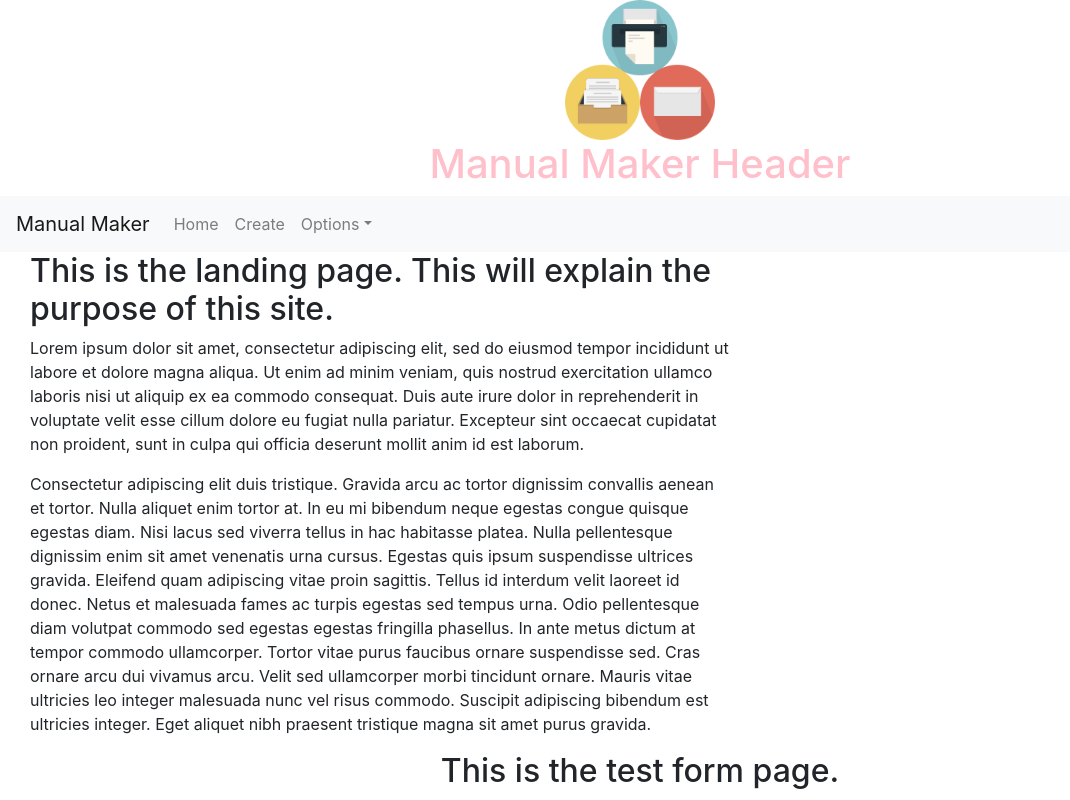
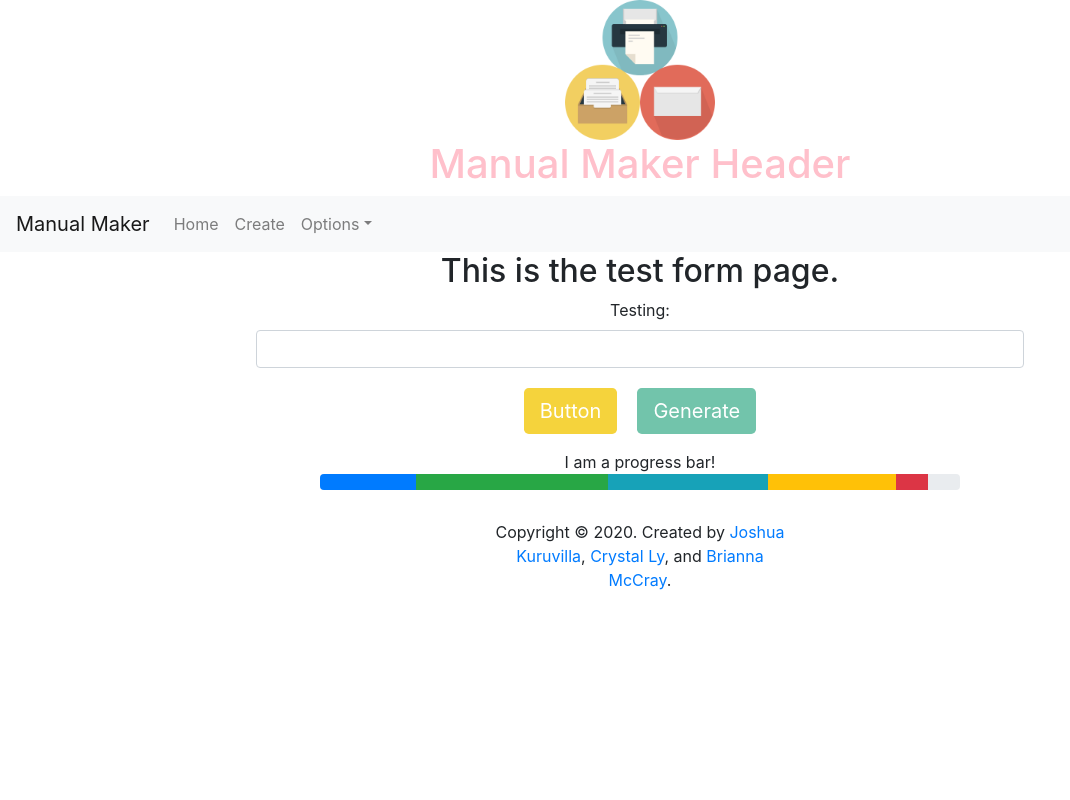
Before and after one commit to joshkuruvilla512/Manual-maker, a React (Create React App) app in the folder client/: page /forms in a window 1280 px wide. Shown: the top 800 px of the page, without its empty margins (0-1070 px from the left). Built offline with nearby package versions, Linux system fonts and the light colour scheme.

Commit message:
Added routing for pages

```diff
--- a/client/src/App.js
+++ b/client/src/App.js
@@ -1,5 +1,7 @@
 import React from 'react';
 // import logo from './logo.svg';
+import { BrowserRouter, Route } from 'react-router-dom';
+
 import './App.scss';
 import Landing from "../src/components/pages/landing/landing";
 import Forms from "../src/components/TestForm/testForm";
@@ -11,11 +13,16 @@ import ProgressBar from "./components/utilityComponents/ProgressBar";
 function App() {
   return (
     <div className="App">
-      <Header />
-      <MenuNavigation />
-      <Landing />
-      <Forms />
-      <ProgressBar />
+      <BrowserRouter>
+        <div>
+          <Header />
+          <MenuNavigation />
+
+          <Route exact path="/" component={Landing} />
+          <Route path="/forms" component={Forms} />
+        </div>
+
+      </BrowserRouter>
       <Footer />
     </div>
   );
--- a/client/src/components/TestForm/testForm.js
+++ b/client/src/components/TestForm/testForm.js
@@ -4,15 +4,15 @@ import { generateHTML } from "../pages/generatePDF/generate1";
 // import generateHTML1 from "../pages/generatePDF/generate1";
 // import fs from "fs";
 // import path from "path";
-import jsPDF from "jspdf"
-
-
+import jsPDF from "jspdf";
 import {
     FormGroup,
     Label,
     Input,
     Button
 } from "reactstrap";
+
+import ProgressBar from "../utilityComponents/ProgressBar";
 
 const Forms = () => {
 
@@ -74,7 +74,7 @@ const Forms = () => {
 
 
     return (
-        <>
+        <div>
             <FormGroup className="has-success">
                 <h2>This is the test form page.</h2>
                 <Label for="success" className="control-label">Testing: </Label>
@@ -90,7 +90,9 @@ const Forms = () => {
                 <Button id="generateButton" color="secondary" size="lg" onClick={generate}>Generate</Button>
 
             </FormGroup>
-        </>
+
+            <ProgressBar />
+        </div>
     );
 };
 
--- a/package.json
+++ b/package.json
@@ -45,6 +45,7 @@
     "puppeteer": "^3.0.4",
     "react": "^16.13.1",
     "react-dom": "^16.13.1",
+    "react-router-dom": "^5.2.0",
     "reactstrap": "^8.4.1"
   }
 }
```
Also changed, not shown: 1 other file (tests, documents, lock files or other folders).
